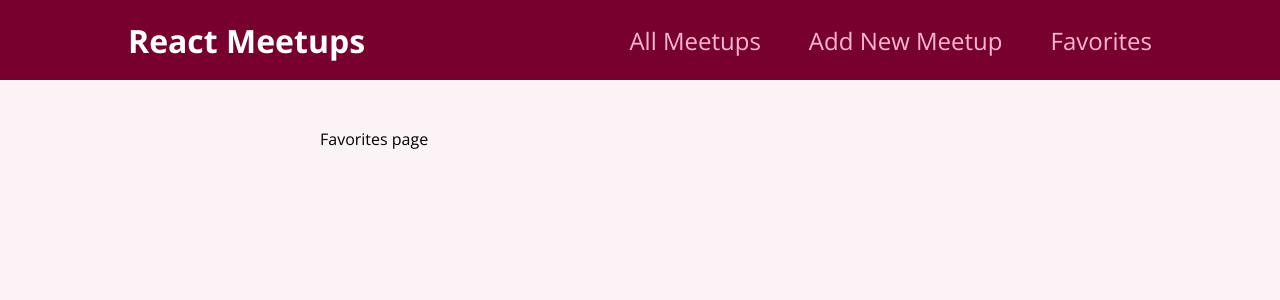
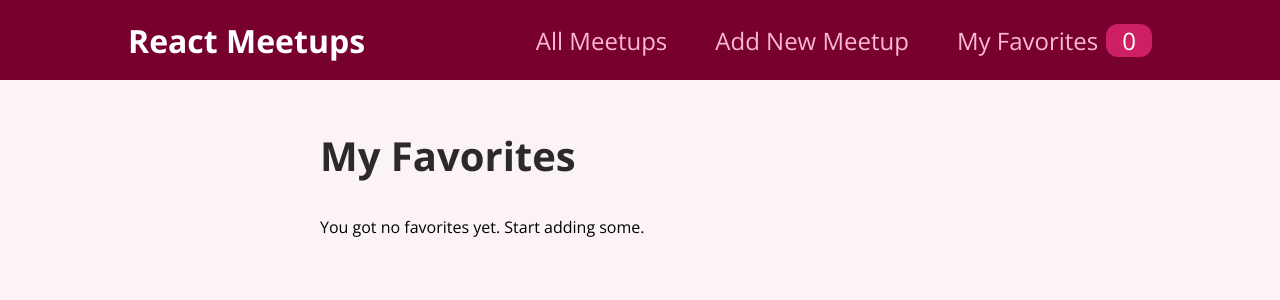
Before and after one commit to lucasspra/react-refresher-meetup-app, a React (Create React App) app: page /favorites in a window 1280 px wide. Shown: the top 300 px of the page. Built offline with nearby package versions, Linux system fonts and the light colour scheme.

Commit message:
Final commit

```diff
--- a/src/components/layout/MainNavigation.jsx
+++ b/src/components/layout/MainNavigation.jsx
@@ -1,8 +1,11 @@
 import { Link } from "react-router-dom";
-
+import { useContext } from "react";
+import FavoritesContext from "../../store/favorites-context";
 import style from "./MainNavigation.module.css";
 
 function MainNavigation() {
+  const favoritesCtx = useContext(FavoritesContext);
+
   return (
     <header className={style.header}>
       <div className={style.logo}>React Meetups</div>
@@ -11,11 +14,16 @@ function MainNavigation() {
           <li>
             <Link to="/">All Meetups</Link>
           </li>
+
           <li>
             <Link to="/new-meetup">Add New Meetup</Link>
           </li>
+
           <li>
-            <Link to="/favorites">Favorites</Link>
+            <Link to="/favorites">
+              My Favorites
+              <span className={style.badge}>{favoritesCtx.totalFavorites}</span>
+            </Link>
           </li>
         </ul>
       </nav>
--- a/src/components/meetups/MeetupItem.jsx
+++ b/src/components/meetups/MeetupItem.jsx
@@ -1,20 +1,44 @@
+import { useContext } from "react";
+import FavoritesContext from "../../store/favorites-context";
 import Card from "../ui/Card";
 import style from "./MeetupItem.module.css";
 
 function MeetupItem(props) {
+  const favoritesCtx = useContext(FavoritesContext);
+
+  const itemIsFavorite = favoritesCtx.itemIsFavorite(props.id);
+
+  function toggleFavoriteStatusHandler() {
+    if (itemIsFavorite) {
+      favoritesCtx.removeFavorite(props.id);
+    } else {
+      favoritesCtx.addFavorite({
+        id: props.id,
+        title: props.title,
+        description: props.description,
+        image: props.image,
+        address: props.address,
+      });
+    }
+  }
+
   return (
     <li className={style.item}>
       <Card>
         <div className={style.image}>
           <img src={props.image} alt={props.title} />
         </div>
+
         <div className={style.content}>
           <h3>{props.title}</h3>
           <address>{props.address}</address>
           <p>{props.description}</p>
         </div>
+
         <div className={style.actions}>
-          <button>Add to Favorites</button>
+          <button onClick={toggleFavoriteStatusHandler}>
+            {itemIsFavorite ? "Remove from Favorites" : "Add to Favorites"}
+          </button>
         </div>
       </Card>
     </li>
--- a/src/index.js
+++ b/src/index.js
@@ -4,10 +4,13 @@ import { BrowserRouter } from "react-router-dom";
 
 import "./index.css";
 import App from "./App";
+import { FavoritesContextProvider } from "./store/favorites-context";
 
 ReactDOM.render(
-  <BrowserRouter>
-    <App />
-  </BrowserRouter>,
+  <FavoritesContextProvider>
+    <BrowserRouter>
+      <App />
+    </BrowserRouter>
+  </FavoritesContextProvider>,
   document.getElementById("root")
 );
--- a/src/pages/Favorites.jsx
+++ b/src/pages/Favorites.jsx
@@ -1,5 +1,24 @@
+import { useContext } from "react";
+import FavoritesContext from "../store/favorites-context";
+import MeetupList from "../components/meetups/MeetupList";
+
 function FavoritesPage() {
-  return <div>Favorites page</div>;
+  const favoritesCtx = useContext(FavoritesContext);
+
+  let content;
+
+  if (favoritesCtx.totalFavorites === 0) {
+    content = <p>You got no favorites yet. Start adding some.</p>;
+  } else {
+    content = <MeetupList meetups={favoritesCtx.favorites} />;
+  }
+
+  return (
+    <section>
+      <h1>My Favorites</h1>
+      {content}
+    </section>
+  );
 }
 
 export default FavoritesPage;
--- /dev/null
+++ b/src/store/favorites-context.jsx
@@ -0,0 +1,45 @@
+import { createContext, useState } from "react";
+
+const FavoritesContext = createContext({
+  favorites: [],
+  totalFavorites: 0,
+  addFavorite: (favoriteMeetup) => {},
+  removeFavorite: (meetupId) => {},
+  itemIsFavorite: (meetupId) => {},
+});
+
+export function FavoritesContextProvider(props) {
+  const [userFavorites, setUserFavorites] = useState([]);
+
+  function addFavoriteHandler(favoriteMeetup) {
+    setUserFavorites((prevUserFavorites) => {
+      return prevUserFavorites.concat(favoriteMeetup);
+    });
+  }
+
+  function removeFavoriteHandler(meetupId) {
+    setUserFavorites((prevUserFavorites) => {
+      return prevUserFavorites.filter((meetup) => meetup.id !== meetupId);
+    });
+  }
+
+  function itemIsFavoriteHandler(meetupId) {
+    return userFavorites.some((meetup) => meetup.id === meetupId);
+  }
+
+  const context = {
+    favorites: userFavorites,
+    totalFavorites: userFavorites.length,
+    addFavorite: addFavoriteHandler,
+    removeFavorite: removeFavoriteHandler,
+    itemIsFavorite: itemIsFavoriteHandler,
+  };
+
+  return (
+    <FavoritesContext.Provider value={context}>
+      {props.children}
+    </FavoritesContext.Provider>
+  );
+}
+
+export default FavoritesContext;
```
